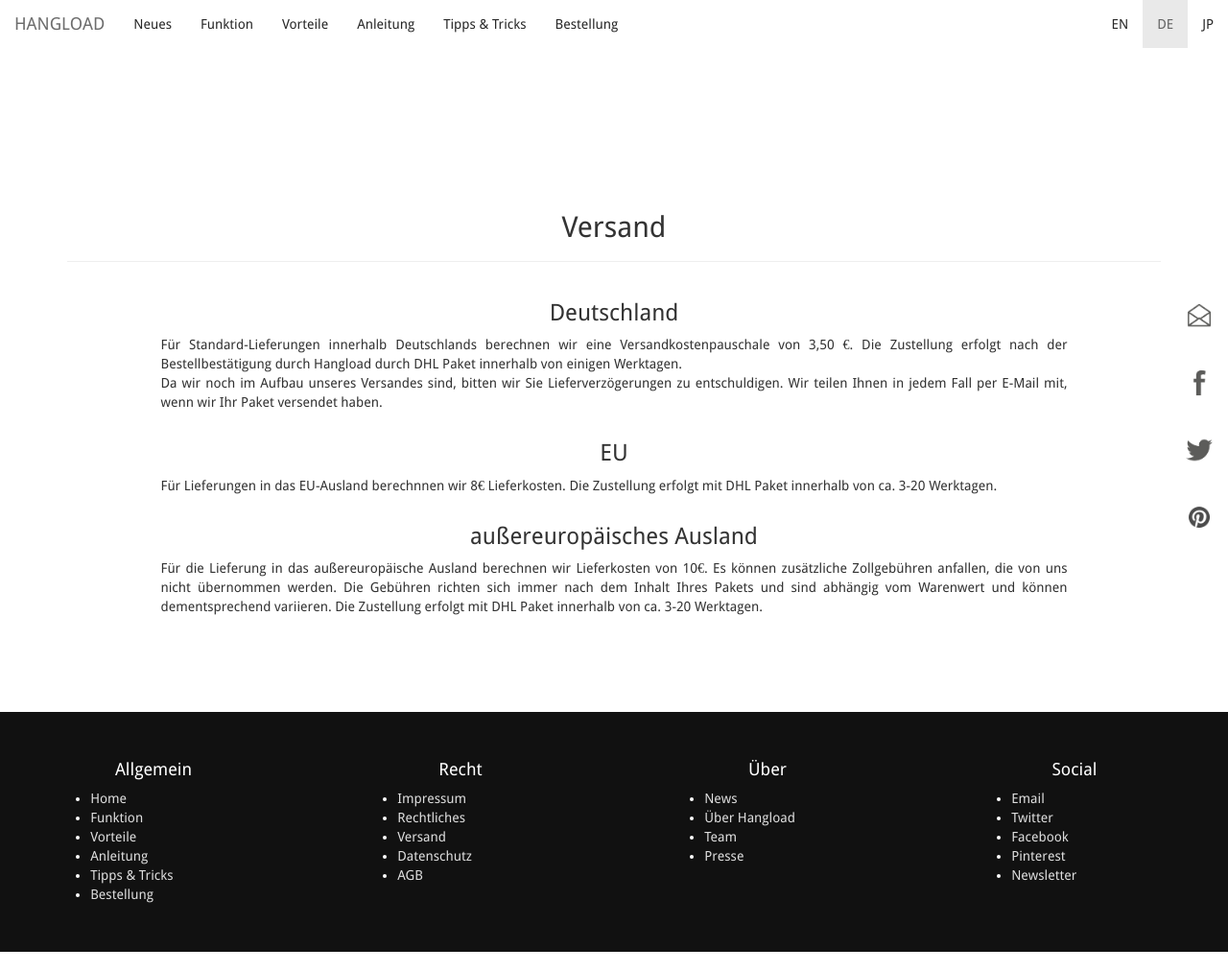
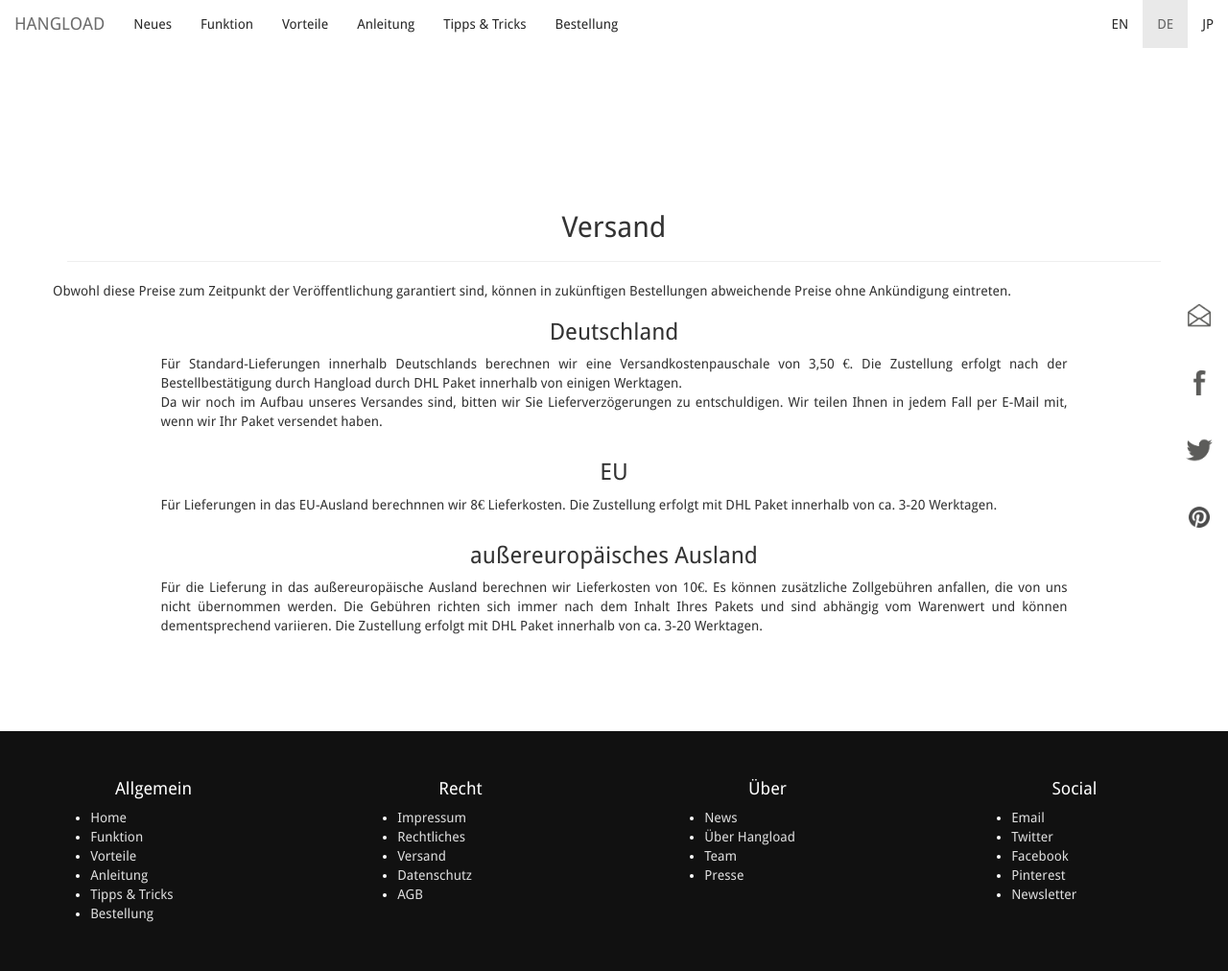
Before and after one commit to bodokaiser/hangload.com, a Jekyll site: the page built from deliveryDE.html, in a window 1280 px wide and 1012 px high. Shown: the whole window at 96% size. Built offline with Jekyll 4.4.1, drawn with Linux system fonts in a browser that asks for light colours; nearby versions of some CDN libraries; library files that are not in the unit come from our copies; Markdown is read by kramdown in place of the engine named in the settings.

Commit message:
Update deliveryDE.html

```diff
--- a/deliveryDE.html
+++ b/deliveryDE.html
@@ -11,6 +11,8 @@ language: de
 <h2 class="text-center">Versand</h2>
 </div>
 </div>
+Obwohl diese Preise zum Zeitpunkt der Veröffentlichung garantiert sind, können in zukünftigen
+Bestellungen abweichende Preise ohne Ankündigung eintreten.
 </div>
 <div class="row">
 <div class="col-xs-10 col-xs-offset-1">
```
